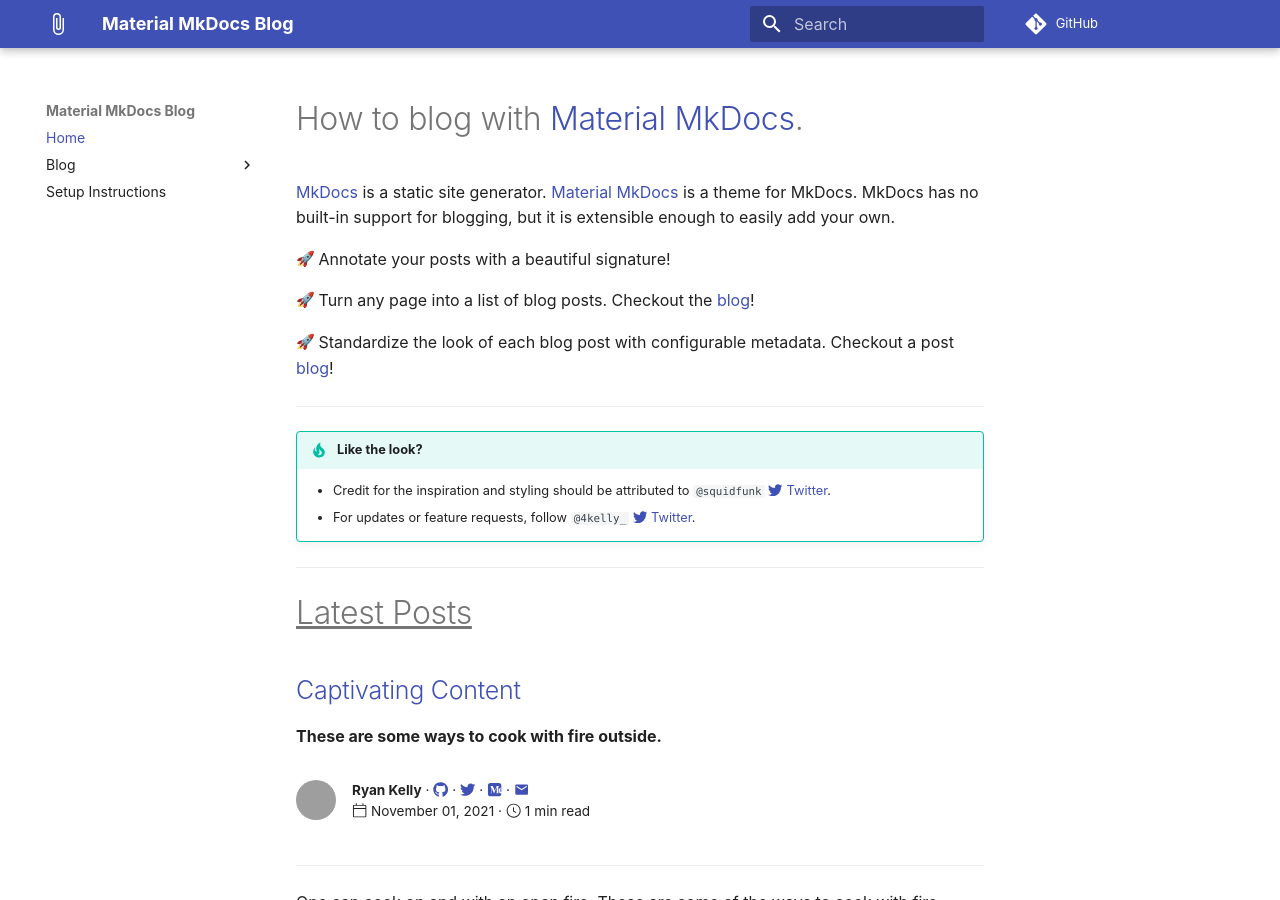
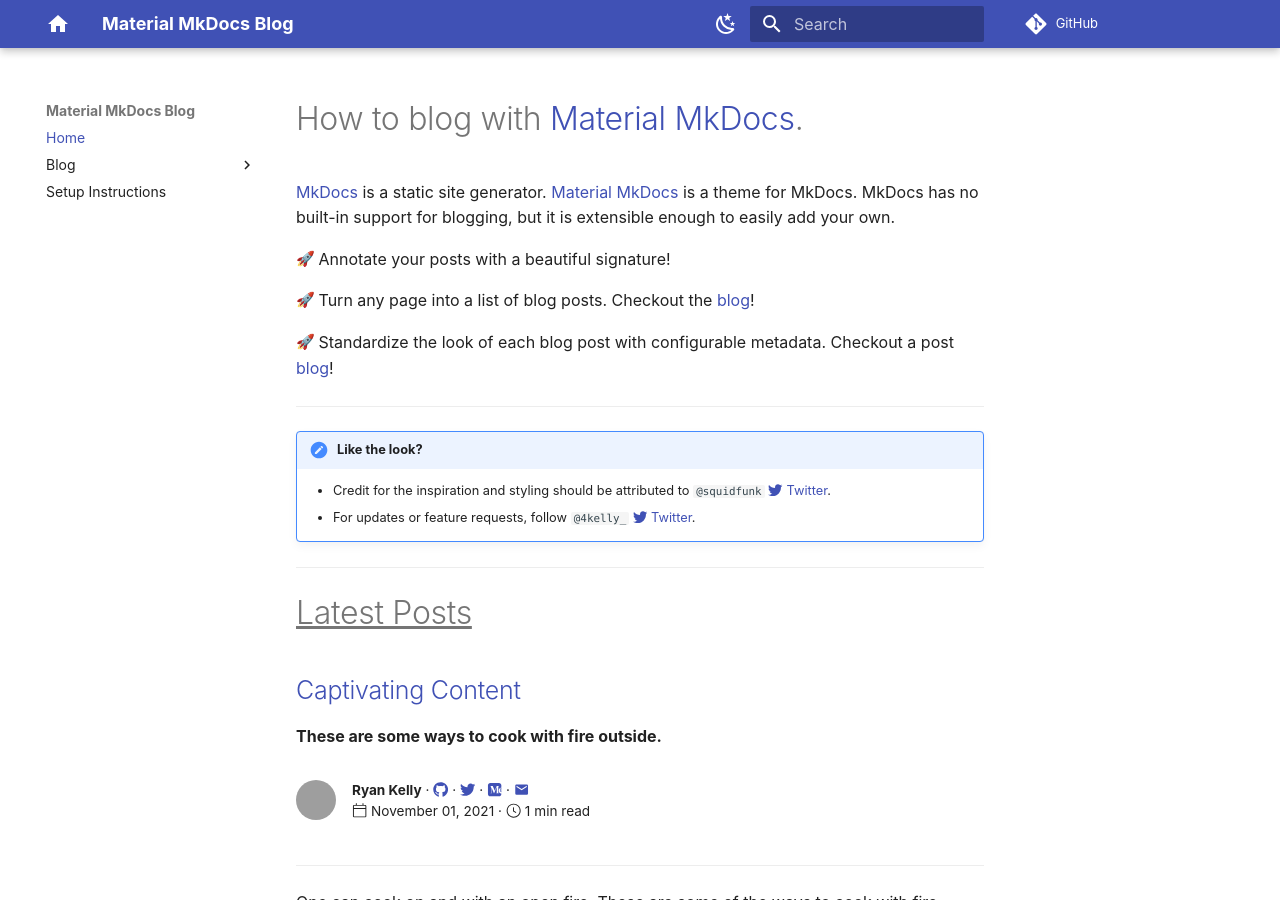
Before and after one commit to 4kelly/material-mkdocs-blog, an MkDocs documentation site: the page built from docs/index.md, in a window 1280 px wide and 900 px high. Built offline with MkDocs 1.6.1 and Material for MkDocs 9.7.7, drawn with Linux system fonts in a browser that asks for light colours; emoji names are drawn with the system emoji font; comment, search, counter and statistics services are not loaded; grey boxes are pictures that could not be loaded.

Commit message:
Add light and dark theme (#9)

```diff
--- a/mkdocs.yml
+++ b/mkdocs.yml
@@ -3,7 +3,6 @@ site_description: How to use Material MkDocs as a blog.
 copyright: Copyright &copy; 2021 Ryan Kelly
 
 repo_url: https://github.com/4kelly/material-mkdocs-blog
-edit_uri: edit/main/docs/
 
 extra_css:
   - stylesheets/extra.css
@@ -23,8 +22,21 @@ theme:
   name: material
   font: false
   icon:
-    repo: fontawesome/brands/git-alt
-    logo: material/paperclip
+    logo: material/home
+  # Light and Dark Theme Toggle
+  palette:
+    - media: "(prefers-color-scheme: light)"
+      scheme: default
+      toggle:
+        icon: material/weather-night
+        name: Switch to dark mode
+    - media: "(prefers-color-scheme: dark)"
+      scheme: slate
+      primary: red
+      accent: pink
+      toggle:
+        icon: material/weather-sunny
+        name: Switch to light mode
   features:
     - navigation.instant
     - navigation.indexes
@@ -66,8 +78,6 @@ markdown_extensions:
   - pymdownx.details
   - pymdownx.superfences
   - pymdownx.caret
-  - pymdownx.mark
-  - pymdownx.tilde
   - pymdownx.emoji:
       emoji_index: !!python/name:materialx.emoji.twemoji
       emoji_generator: !!python/name:materialx.emoji.to_svg
```
Also changed, not shown: docs/index.md (+1 -1 lines), docs/setup.md (+2 -2 lines).
